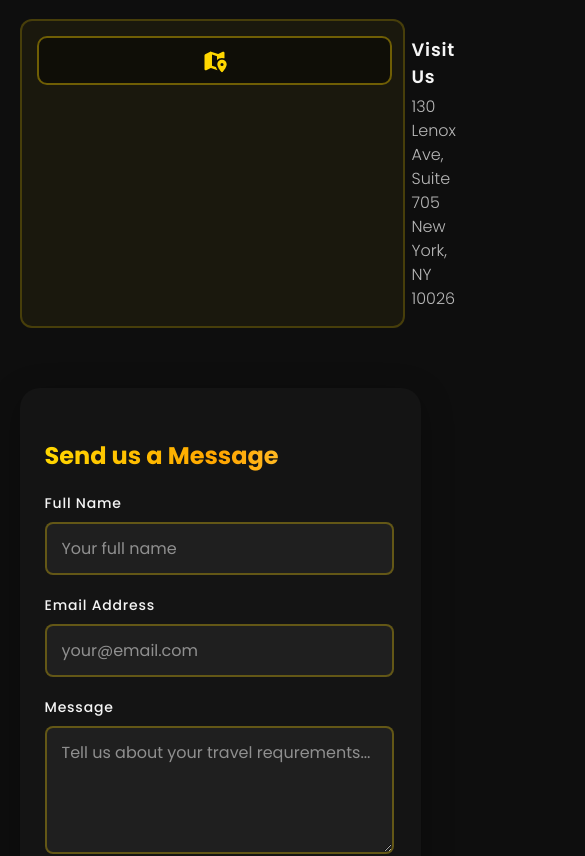
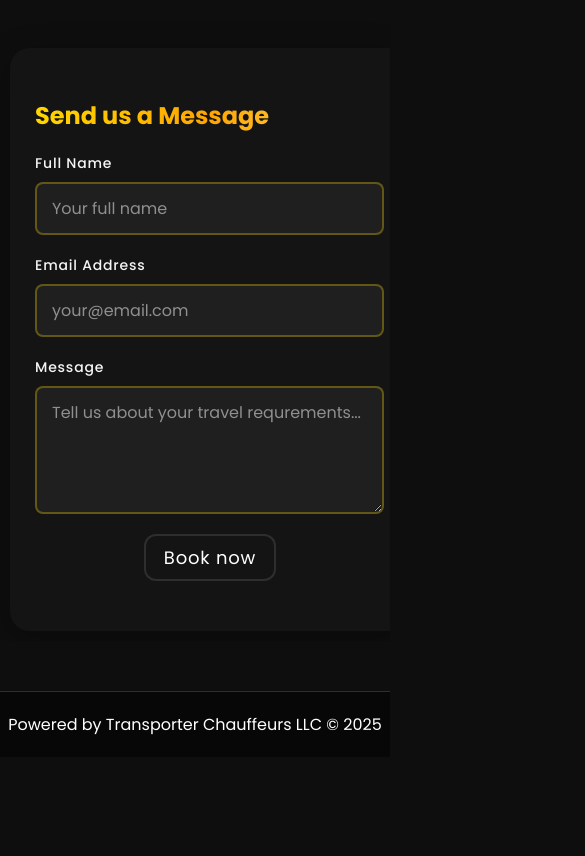
Before and after one commit to nemanja2424/rajko, a Next.js app: page / in a window 390 px wide. Shown: the part 4820-5676 px from the top of the page, 585 px wide, since content can reach past the window. After the commit the page ends 5577 px from the top, so only its background shows below. Built offline with nearby package versions, Linux system fonts and the light colour scheme.

Commit message:
footer i ostale sitnice

```diff
--- a/app/components/header.jsx
+++ b/app/components/header.jsx
@@ -24,7 +24,7 @@ export default function Header() {
           <a href="">Contact</a>
 
         </nav>
-        <a href='#footer' className={`${styles.button1} ${styles.forPC}`}>Book now</a>
+        <a href='#contact' className={`${styles.button1} ${styles.forPC}`}>Book now</a>
         <div
           className={`${styles.navIcon3} ${styles.forPh} ${navOpen ? styles.open : ''}`}
           onClick={toggleNav}
--- a/app/globals.css
+++ b/app/globals.css
@@ -2,6 +2,10 @@
   font-family: 'Poppins', sans-serif;
   cursor: default;
 }
+html {
+  scroll-behavior: smooth;
+}
+
 body {
   background-color: #0e0e0e;
   margin: 0;
@@ -10,3 +14,16 @@ body {
 h1, h2, h3, h4, h5, h6, p {
   margin: 0;
 }
+
+footer {
+  display: flex;
+  flex-direction: column;
+  align-items: center;
+  justify-content: center;
+  gap: 20px;
+  width: 100%;
+  padding: 20px 0;
+  background: rgba(0, 0, 0, 0.5);
+  border-top: 1px solid rgba(255, 215, 0, 0.2);
+  margin-top: 50px;
+}
--- a/app/page.jsx
+++ b/app/page.jsx
@@ -169,7 +169,7 @@ export default function Home() {
       </div>
 
       <div className={styles.kontaktWrapper}>
-        <div className={styles.cInfo}>
+        <div className={styles.cInfo} id="contact">
           <h1>Get in Touch</h1>
           <p>Ready to experience luxury travel? Contact our team for personalized service and instant bookings.</p>
 
@@ -211,6 +211,9 @@ export default function Home() {
         </div>
       </div>
 
+      <footer className={styles.footer}>
+        <p>Powered by Transporter Chauffeurs LLC © {new Date().getFullYear()}</p>
+      </footer>
     </div>
   );
 }
--- a/app/page.module.css
+++ b/app/page.module.css
@@ -553,14 +553,18 @@
 }
 
 @media (max-width: 750px) {
+  .cInfo p{
+    font-size: 15px;
+  }
   .kontaktWrapper {
     flex-direction: column;
-    padding: 5%;
-    gap: 40px;
+    padding: 10px;
+    overflow-x: hidden;
   }
 
   .kontaktWrapper div {
-    width: 100%;
+    width: calc(100% - 20px);
+    padding: 10;
   }
 
   .kontaktWrapper h1 {
@@ -576,7 +580,7 @@
   }
 
   .itemIcon {
-    width: 45px;
+    width: 45px !important;
     height: 45px;
     font-size: 20px;
   }
```
